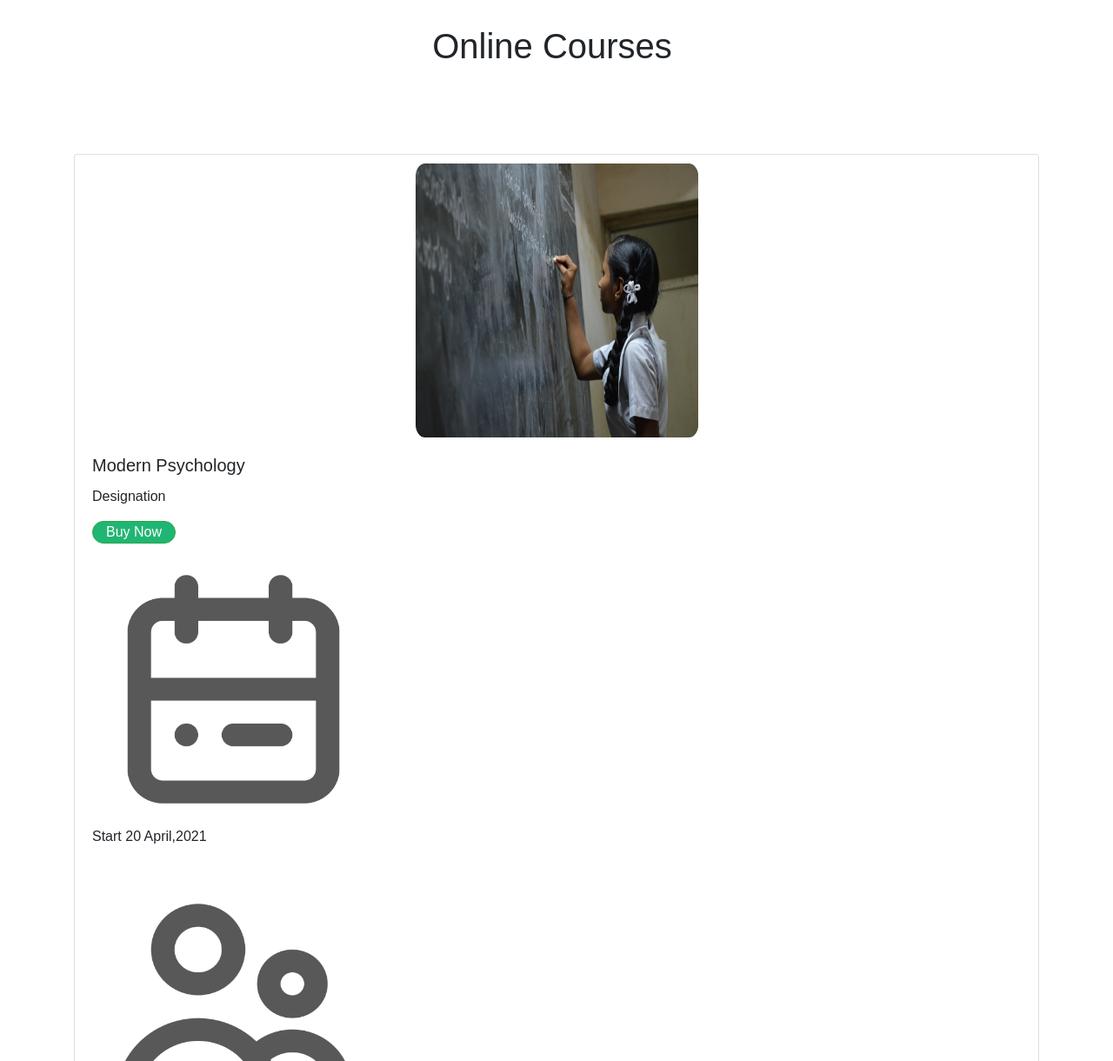
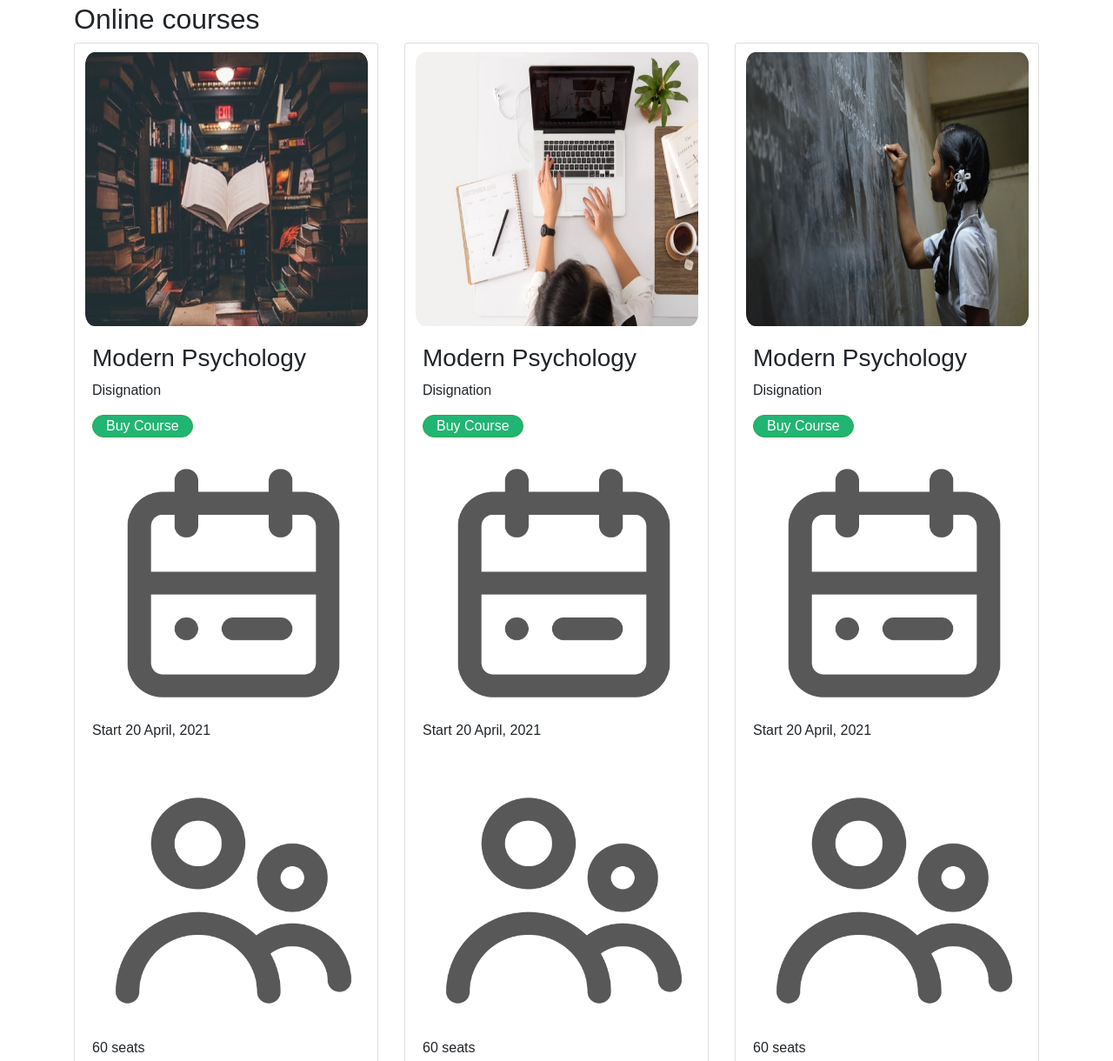
Before and after one commit to imamhossaingpd/E-school, a plain HTML site: page index.html in a window 1280 px wide. Shown: the part 804-2024 px from the top of the page at 87% size. Drawn offline with nearby package versions, Linux system fonts and the light colour scheme.

Commit message:
work done

```diff
--- a/index.html
+++ b/index.html
@@ -1,5 +1,6 @@
-<!DOCTYPE html>
+!DOCTYPE html>
 <html lang="en">
+
 <head>
     <meta charset="UTF-8">
     <meta name="viewport" content="width=device-width, initial-scale=1.0">
@@ -8,6 +9,7 @@
     <link rel="stylesheet" href="style.css">
 
 </head>
+
 <body>
 
     <div class="container bg-color">
@@ -39,7 +41,7 @@
         </nav>
     </div>
     <div class="container  bg-color">
-          <div  class="row align-items-center">
+        <div class="row align-items-center">
             <div class="col-md-6">
                 <h6 class="red-font">Are you ready to learn?</h6>
                 <h1><strong>Learn With Fun</strong></h1>
@@ -88,72 +90,63 @@
                     </div>
                 </div>
             </div>
+        </div>
+    </section>
 
+    <section class="courses">
         <div class="container">
-                <h1 class="about-font">Online Courses</h1>
-
+            <h2>Online courses</h2>
+            <div class="card-deck">
+                <div class="card">
+                    <img src="source/Photos/Morder psyc.png" class="card-img-top" alt="...">
+                    <div class="card-body">
+                        <h3>Modern Psychology</h3>
+                        <p>Disignation</p>
+                        <button class="btn btn-success">Buy Course</button>
+                        <div class="small-dtl">
+                            <img class="icon" src="source/ICON/calendar.png" alt="">
+                            <p>Start 20 April, 2021</p>
+                            <img class="icon icon-people" src="source/ICON/people.png" alt="">
+                            <p>60 seats</p>
                         </div>
                     </div>
-          <div class="container">
-            <div class=" card-deck">
-              <div class="card">
-                <img src="source/Photos/Morder pyschology.png" alt="...">
-                <div class="card-body">
-                  <h5 class="card-title">Modern Psychology</h5>
-                  <p class="card-text">Designation</p>
-                  <button class="btn btn-success">Buy Now</button>
-
-                  <div class="d-flex-justify-content-between" >
-                    <img src="source/ICON/calendar.png" class="icon" alt="">
-                    <p>Start 20 April,2021 </p>
-                    <img class="icon people-icon" src="source/ICON/people.png"   alt="">
-                   <p>60 seats</p>
-
-                  </div>
-
                 </div>
                 <div class="card">
-                <img src="source/Photos/Morder psyc.png" alt="...">
+                    <img src="source/Photos/Morder pychons.png" class="card-img-top" alt="...">
                     <div class="card-body">
-                  <h5 class="card-title">Modern Psychology</h5>
-                  <p class="card-text">Designation</p>
-                  <button class="btn btn-success">Buy Now</button>
-
-                  <div class="d-flex-justify-content-between" >
-                    <img src="source/ICON/calendar.png" class="icon" alt="">
-                    <p>Start 20 April,2021 </p>
-                    <img class="icon people-icon" src="source/ICON/people.png"   alt="">
+                        <h3>Modern Psychology</h3>
+                        <p>Disignation</p>
+                        <button class="btn btn-success">Buy Course</button>
+                        <div class="small-dtl">
+                            <img class="icon" src="source/ICON/calendar.png" alt="">
+                            <p>Start 20 April, 2021</p>
+                            <img class="icon icon-people" src="source/ICON/people.png" alt="">
                             <p>60 seats</p>
-
                         </div>
-
+                    </div>
                 </div>
                 <div class="card">
-                <img src="source/Photos/Morder pychons.png"  alt="...">
-
+                    <img src="source/Photos/Morder pyschology.png" class="card-img-top" alt="...">
                     <div class="card-body">
-                  <h5 class="card-title">Modern Psychology</h5>
-                  <p class="card-text">Designation.</p>
-                  <button class="btn btn-success">Buy Now</button>
-
-
-                      <div class="d-flex-justify-content-between" >
-                        <img src="source/ICON/calendar.png" class="icon" alt="">
-                        <p>Start 20 April,2021 </p>
-                        <img class="icon people-icon" src="source/ICON/people.png"   alt="">
+                        <h3>Modern Psychology</h3>
+                        <p>Disignation</p>
+                        <button class="btn btn-success">Buy Course</button>
+                        <div class="small-dtl">
+                            <img class="icon" src="source/ICON/calendar.png" alt="">
+                            <p>Start 20 April, 2021</p>
+                            <img class="icon icon-people" src="source/ICON/people.png" alt="">
                             <p>60 seats</p>
-
                         </div>
-
-
-
-
                     </div>
                 </div>
             </div>
 
         </div>
-          <div class="container">
+
+
+    </section>
+
+    <section>
         <h1 class="about-font">Testimonial</h1>
         <div>
             <div class=" row">
@@ -162,17 +155,15 @@
                 </div>
 
                 <div class="col-md-9">
-                    <P>Lorem ipsum, or lipsum as it is sometimes known, is dummy text used in laying out print, graphic or web designs. The passage is attributed to an unknown typesetter in the 15th century who is thought to have</P>
+                    <P>Lorem ipsum, or lipsum as it is sometimes known, is dummy text used in laying out print, graphic or web designs. The passage is attributed to an unknown typesetter in the 15th century who is thought to have
+                    </P>
                 </div>
             </div>
             <div class="container">
                 <h1 class="about-font"><em>Follow Us!</em></h1>
+    </section>
 
-
-
-
-            </div>
-            <section class="last-bg">
+    <footer>
         <div class="container">
             <div class="col row">
                 <div class="col-md-6">
@@ -207,6 +198,12 @@
 
         </div>
 
+    </footer>
+
+
+
+
+
 
 
 
@@ -217,4 +214,5 @@
     <script src="https://cdn.jsdelivr.net/npm/popper.js@1.16.0/dist/umd/popper.min.js" integrity="sha384-Q6E9RHvbIyZFJoft+2mJbHaEWldlvI9IOYy5n3zV9zzTtmI3UksdQRVvoxMfooAo" crossorigin="anonymous"></script>
     <script src="https://stackpath.bootstrapcdn.com/bootstrap/4.5.0/js/bootstrap.min.js" integrity="sha384-OgVRvuATP1z7JjHLkuOU7Xw704+h835Lr+6QL9UvYjZE3Ipu6Tp75j7Bh/kR0JKI" crossorigin="anonymous"></script>
 </body>
+
 </html>
```
Lines whose indentation alone changed are shown as unchanged.
